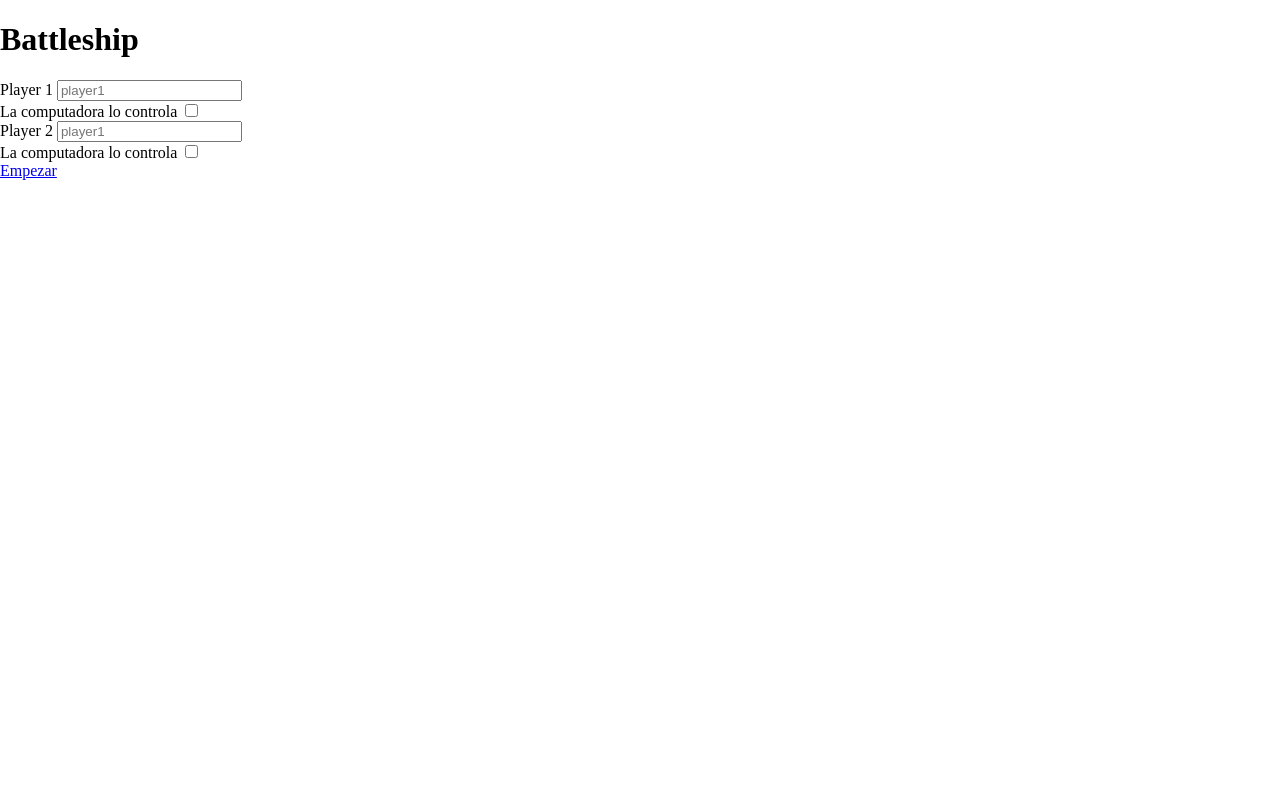
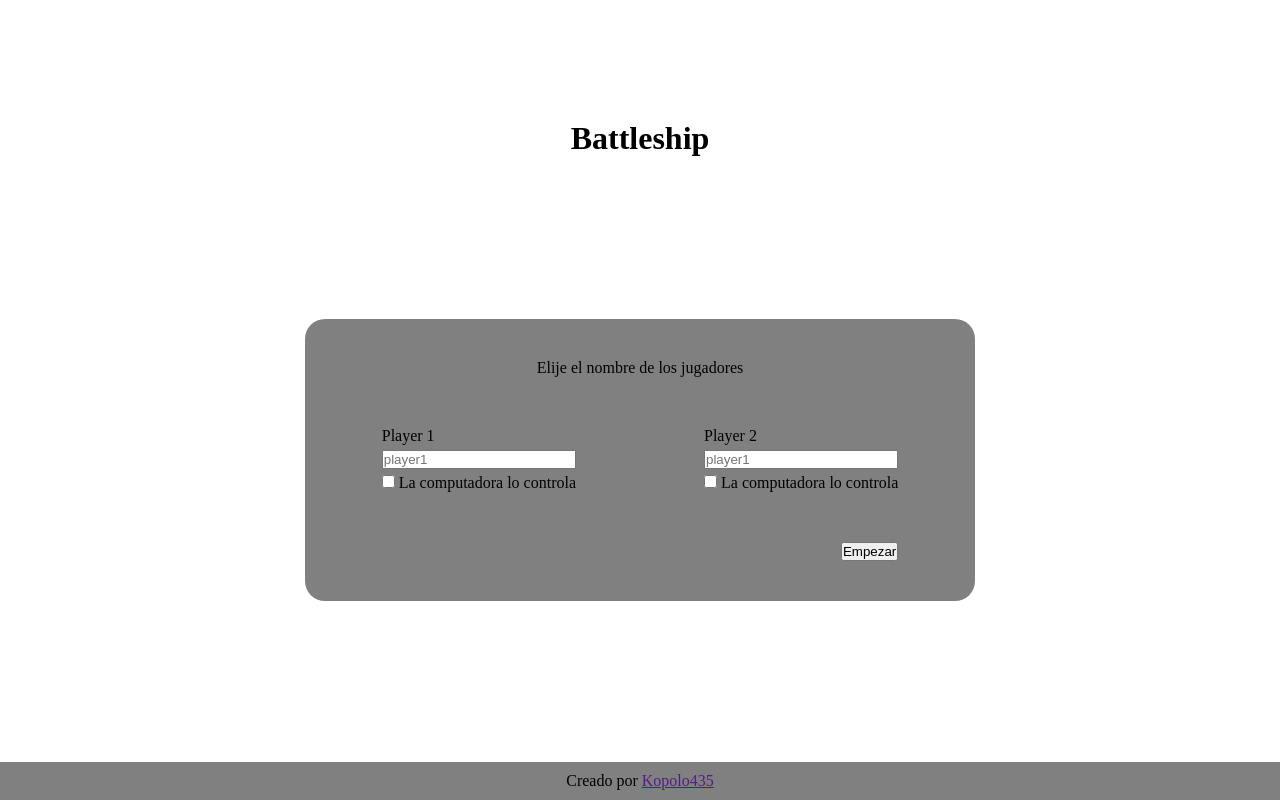
Before and after one commit to kopolo435/battleship, a website built with webpack: page src/index.html in a window 1280 px wide. Built offline with nearby package versions, Linux system fonts and the light colour scheme.

Commit message:
Agrega layout y diseño de la pagina inicial

```diff
--- a/src/index.html
+++ b/src/index.html
@@ -9,28 +9,33 @@
 <body>
     <header><h1>Battleship</h1></header>
     <main>
+        <div id="menuContainer">
+            <p id="title">Elije el nombre de los jugadores</p>
             <form action="" id="nameForm">
-            <div id="player1Name">
-                <div class="sideLabel">
+                <div class="playerContainer">
+                    <div class="topLabel">
                         <label for="player1">Player 1</label>
                         <input  id="player1" type="text" placeholder="player1">
                     </div>
                     <div class="sideLabel">
+                        <input type="checkbox" name="player1Ia" id="player1Ia">
                         <label for="player1Ia">La computadora lo controla</label>
-                    <input type="checkbox" name="player1Ia" id="player1Ia">
                     </div>
                 </div>
-            <div id="player2Name">
-                <div class="sideLabel">
+                <div class="playerContainer">
+                    <div class="topLabel">
                         <label for="player2">Player 2</label>
-                    <input  id="player2" type="text" placeholder="player1">
+                        <input  class="checkSelect" id="player2" type="text" placeholder="player1">
                     </div>
                     <div class="sideLabel">
+                        <input class="checkSelect" type="checkbox" name="player2IA" id="player2Ia">
                         <label for="player2Ia">La computadora lo controla</label>
-                    <input type="checkbox" name="player2IA" id="player2Ia">
                     </div>
-            <a href="shipSetup.html" id="start">Empezar</a>
+                </div>
             </form>
+            <button id="start">Empezar</button>
+        </div>
     </main>
+    <footer><p>Creado por <img src="" alt=""><a href="">Kopolo435</a></p></footer>
 </body>
 </html>
--- a/src/index.js
+++ b/src/index.js
@@ -1,3 +1,5 @@
+import style from "./styles/index.css";
+
 const startLink = document.getElementById("start");
 
 function setPlayersInfo(player) {
--- /dev/null
+++ b/src/styles/index.css
@@ -0,0 +1,79 @@
+*{
+    margin: 0px;
+    padding: 0px;
+}
+
+body{
+    display: flex;
+    flex-direction: column;
+    height: 100vh;
+    align-items: center;
+}
+
+header{
+    margin-top: 15vh;
+}
+
+main{
+    flex: 1;
+    display: flex;
+    justify-content: center;
+    align-items: center;
+    width: 100%;
+}
+
+#menuContainer{
+    background-color: gray;
+    padding: 5vh 6vw;
+    border-radius: 20px;
+    border: none;
+    display: flex;
+    flex-direction: column;
+    gap: 50px;
+    align-items: center;
+    margin: 0px 5vw;
+}
+
+#start{
+    align-self: flex-end;
+}
+
+#nameForm{
+    display: flex;
+    justify-content: center;
+    flex-wrap: wrap;
+    gap: 10vw;
+
+}
+
+.playerContainer{
+    display: flex;
+    flex-direction: column;
+    gap: 5px;
+}
+
+.topLabel{
+    display: flex;
+    flex-direction: column;
+    gap: 5px;
+}
+
+footer{
+    box-sizing: border-box;
+    background-color: gray;
+    width: 100%;
+    display: flex;
+    justify-content: center;
+    padding: 10px;
+}
+
+@media (max-width: 571px) {
+    #nameForm{
+        flex-direction: column;
+        gap: 4vh;
+    }
+
+    #menuContainer{
+        padding: 5vh 6vw ;
+    }
+}
```
Also changed, not shown: src/style.css (deleted). Lines whose indentation alone changed are shown as unchanged.
